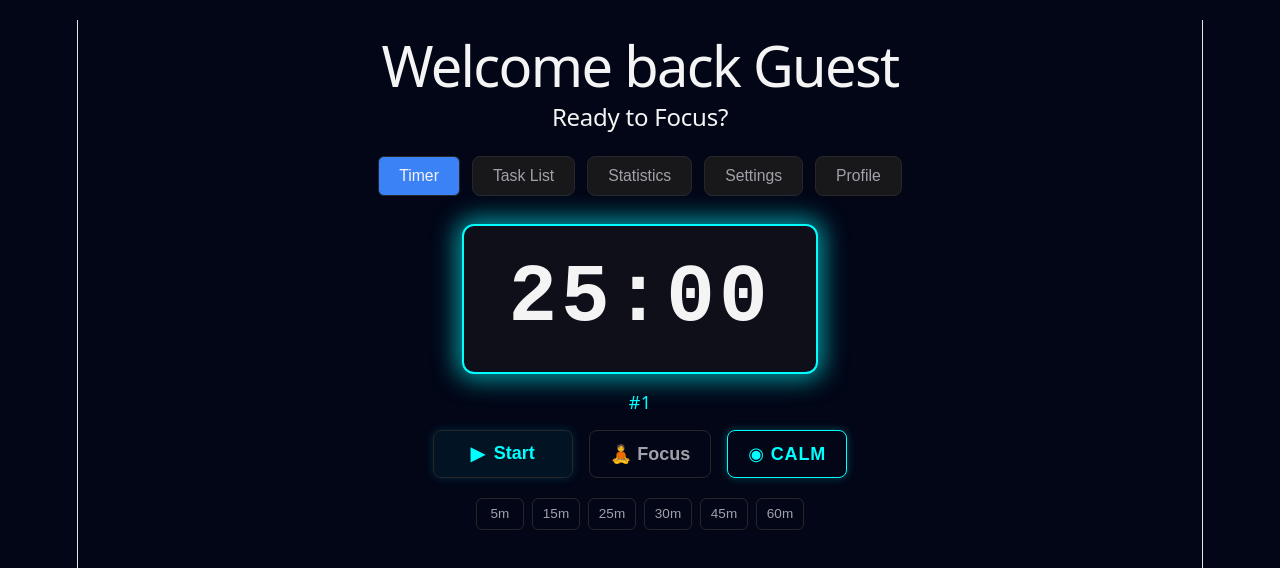
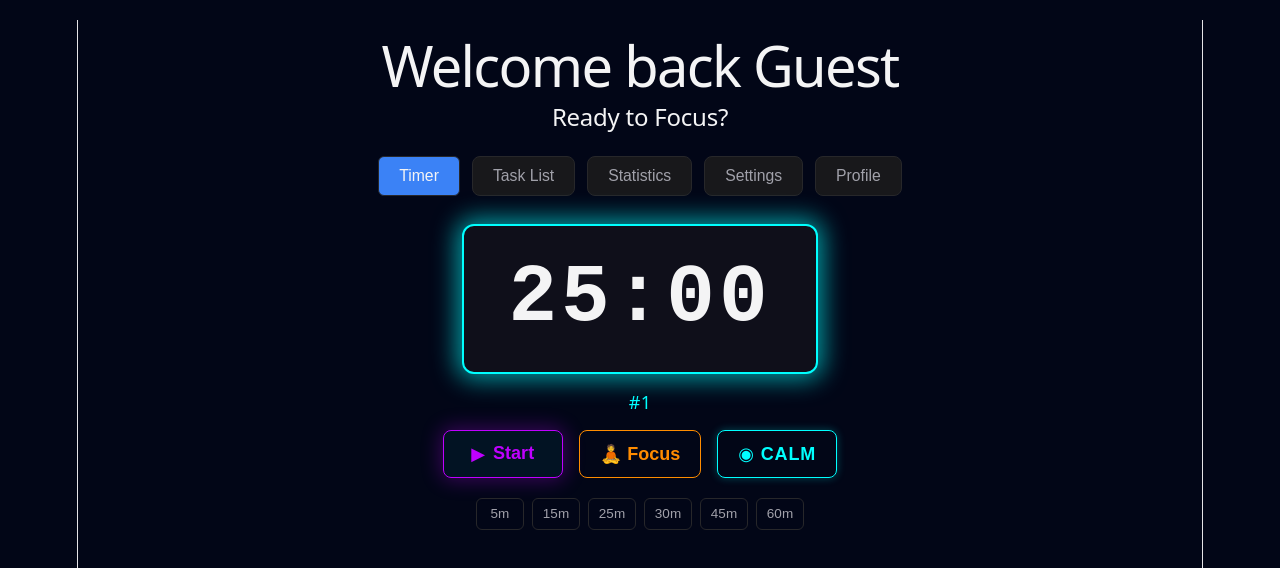
Before and after one commit to FinchDefense/flowstate-app, a React (Vite) app: page / in a window 1280 px wide. Shown: the top 568 px of the page. Built offline with nearby package versions, Linux system fonts and the light colour scheme.

Commit message:
Add animation from prev commit to the focus button and change color and border color of start/pause button

```diff
--- a/src/components/Timer/PrimaryControls.tsx
+++ b/src/components/Timer/PrimaryControls.tsx
@@ -40,7 +40,13 @@ export function PrimaryControls({ handleStartPause, setInFocusMode, isRunning, t
           <span className="button-icon">{buttonContent.icon}</span>
           <span>{buttonContent.text}</span>
         </button>
-        <button onClick={() => setInFocusMode(true)}>
+        <button
+          onClick={() => {
+            setInFocusMode(true);
+            animationOnClick();
+          }}
+          className="focus-button"
+        >
         🧘 Focus
       </button>
       </div>
--- a/src/components/Timer/Timer.css
+++ b/src/components/Timer/Timer.css
@@ -2,6 +2,8 @@
   --bg-dark: #0f0f1a;
   --accent-cyan: #00ffff;
   --accent-red: #ef4444;
+  --accent-orange: #FF8C00;
+  --accent-violet: #BF00FF;
   --text-main: #f4f4f5;
   --text-muted: #a1a1aa;
   --border-color: #27272a;
@@ -94,26 +96,25 @@
     gap: 8px;
 }
 
-.button-icon {
-    font-size: 1.1rem;
-}
-
 .timer-buttons-main-controls .start-pause-button {
-  min-width: 140px;
+  min-width: 120px;
   background: rgba(0, 255, 255, 0.05);
-  color: var(--accent-cyan);
-  box-shadow: 0 0 10px rgba(0, 255, 255, 0.15);
+  color: var(--accent-violet);
+  border-color: var(--accent-violet);
+  box-shadow: 0 0 20px 2px rgba(191, 0, 255, 0.3);
 }
 
 .timer-buttons-main-controls .start-pause-button:hover {
-  background: var(--accent-cyan);
-  color: var(--bg-dark);
-  border-color: var(--accent-cyan);
-  box-shadow: 0 0 20px rgba(0, 255, 255, 0.5);
+  box-shadow: 0 0 30px 4px rgba(191, 0, 255, 0.5);
 }
 
 .animate-click {
   animation: fadeOutIn 0.6s ease;
+}
+
+.timer-buttons-main-controls .focus-button {
+  color: var(--accent-orange);
+  border-color: var(--accent-orange);
 }
 
 .mood-toggle-button {
```
